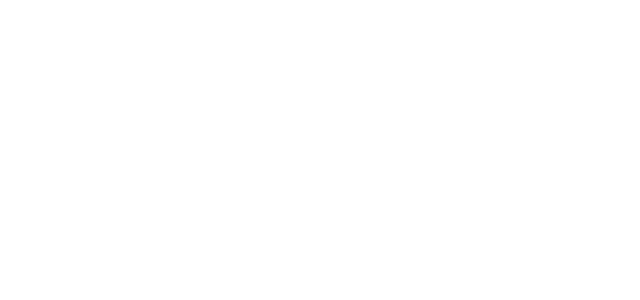
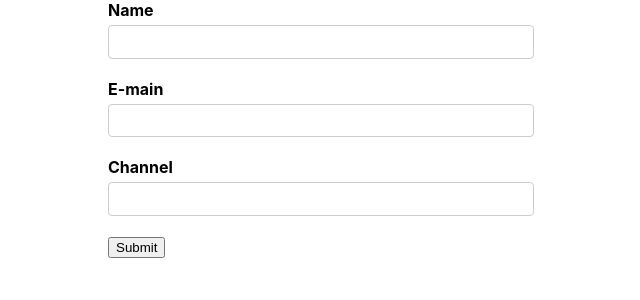
Before and after one commit to joyun25/react-formik-demo, a JavaScript app: page / in a window 1280 px wide. Shown: the top 300 px of the page, without its empty margins (319-959 px from the left). Built offline with nearby package versions, Linux system fonts and the light colour scheme; the HTML template or start-up script is replaced by a standard one.

Commit message:
add CSS style

```diff
--- a/src/App.css
+++ b/src/App.css
@@ -1,38 +1,24 @@
 .App {
-  text-align: center;
+  display: flex;
+  justify-content: center;
 }
 
-.App-logo {
-  height: 40vmin;
-  pointer-events: none;
+label {
+  font-weight: bold;
+  display: flex;
+  margin-bottom: 5px;
 }
 
-@media (prefers-reduced-motion: no-preference) {
-  .App-logo {
-    animation: App-logo-spin infinite 20s linear;
-  }
+input[type='text'],
+input[type='email'] {
+  display: block;
+  width: 400px;
+  padding: 6px 12px;
+  font-size: 14px;
+  line-height: 1.4;
+  color: #555;
+  background-color: #fff;
+  border: 1px solid #ccc;
+  border-radius: 4px;
+  margin-bottom: 20px;
 }
-
-.App-header {
-  background-color: #282c34;
-  min-height: 100vh;
-  display: flex;
-  flex-direction: column;
-  align-items: center;
-  justify-content: center;
-  font-size: calc(10px + 2vmin);
-  color: white;
-}
-
-.App-link {
-  color: #61dafb;
-}
-
-@keyframes App-logo-spin {
-  from {
-    transform: rotate(0deg);
-  }
-  to {
-    transform: rotate(360deg);
-  }
-}
--- a/src/App.js
+++ b/src/App.js
@@ -1,8 +1,10 @@
 import './App.css';
+import YoutubeForm from './components/YoutubeForm';
 
 function App() {
   return (
     <div className="App">
+      <YoutubeForm></YoutubeForm>
     </div>
   );
 }
```
